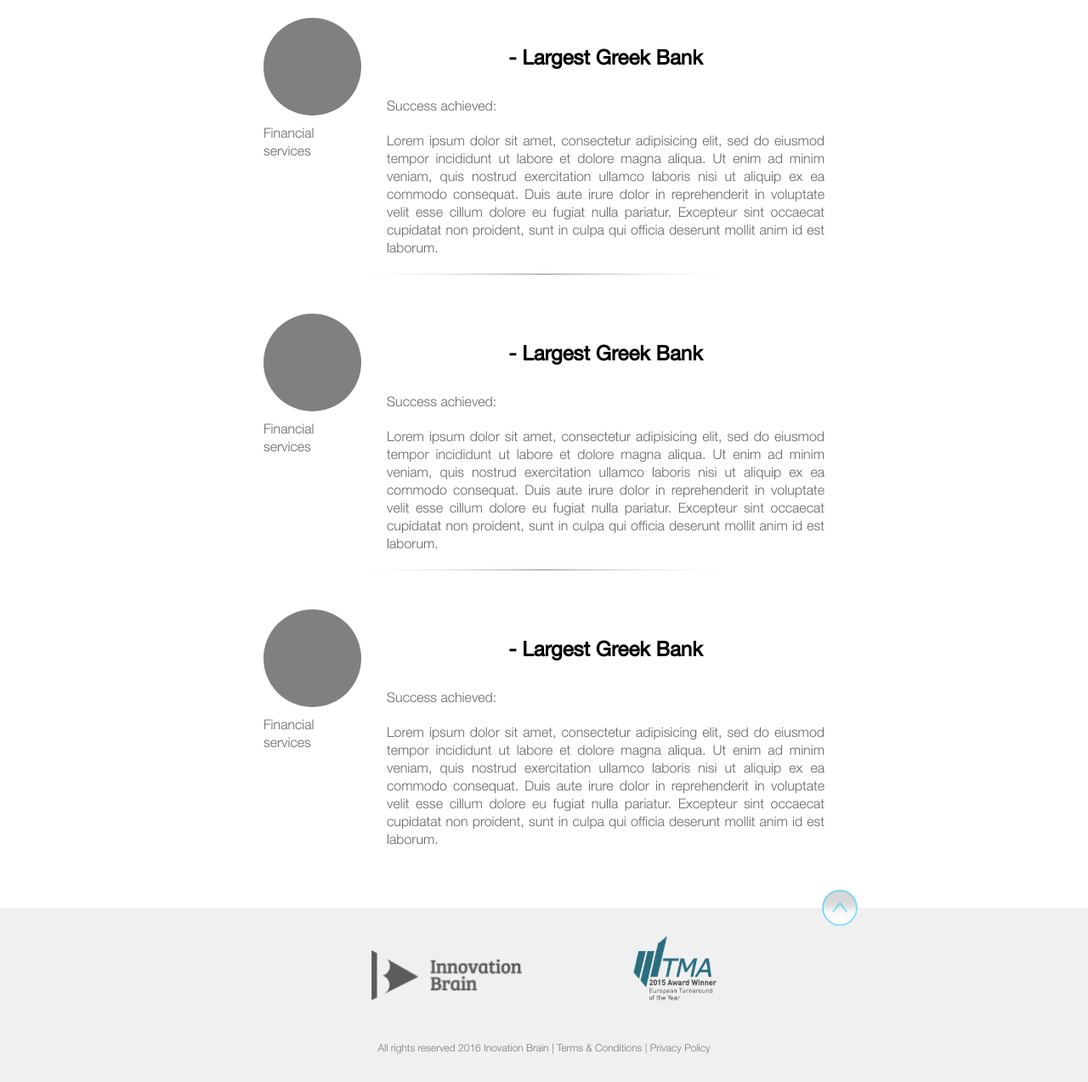
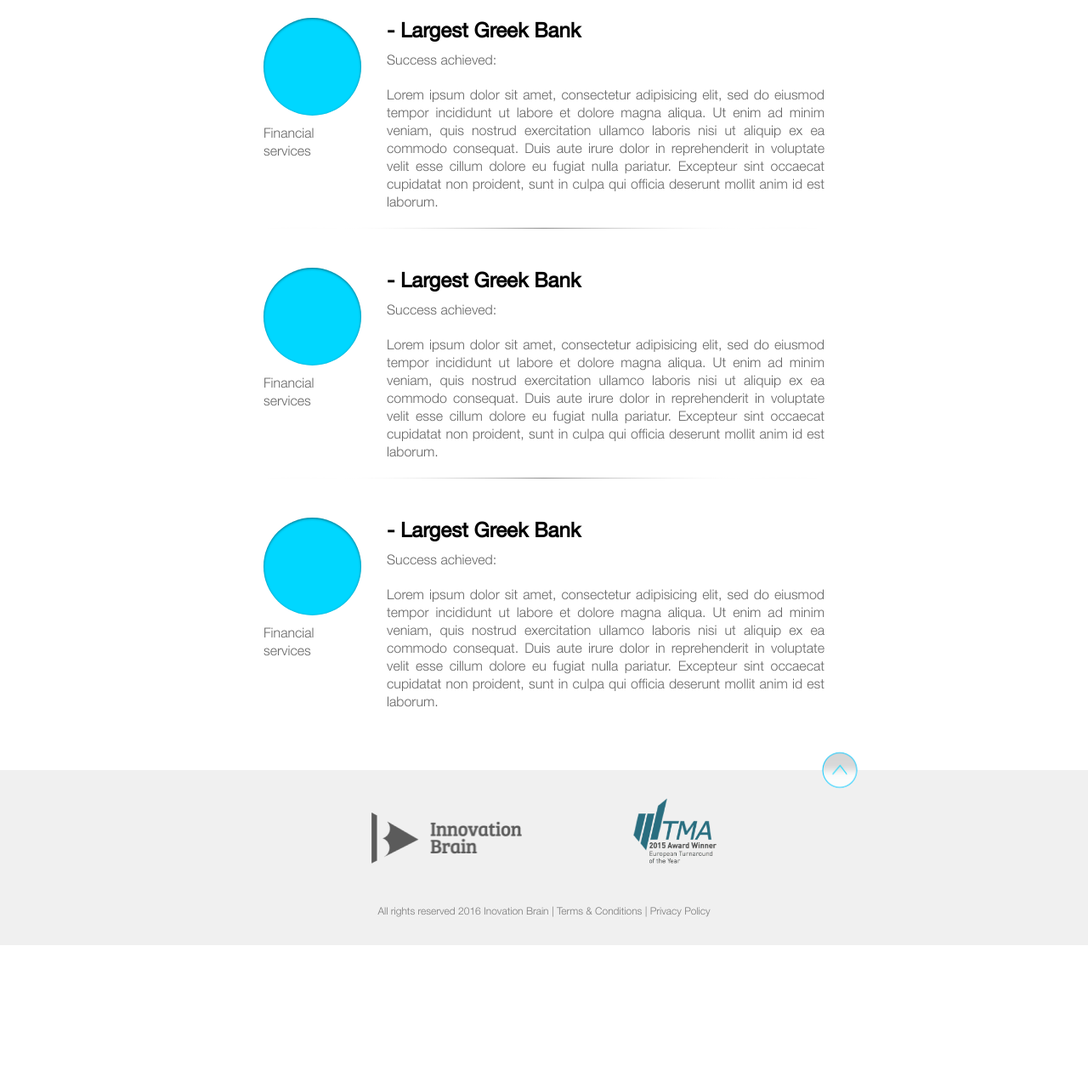
Before and after one commit to markomitranic/innovationBrain, a PHP site: page /production/credentials.html in a window 1280 px wide. Shown: the part 455-1728 px from the top of the page at 85% size. After the commit the page ends 1567 px from the top, so only its background shows below. Run offline with PHP 8.4, Linux system fonts and the light colour scheme; style sheets or scripts are compiled from the project's sources.

Commit message:
css/html somethings

```diff
--- a/assets/less/fonts.less
+++ b/assets/less/fonts.less
@@ -63,6 +63,8 @@ h4 {
 	font-size: 24px;
 	color: #000000;
 	line-height: 1.21em;
+	text-align: left;
+	margin: 0;
 }
 
 body {
--- a/assets/less/sections.less
+++ b/assets/less/sections.less
@@ -65,7 +65,8 @@
 					width: 115px;
 					height: 115px;
 					border-radius: 50%;
-					background-color: gray;
+				    background-color: #00D7FF;
+				    box-shadow: inset 0px 1px 3px 0px rgba(0,0,0,0.50);
 
 					img {
 						width: 115px;
--- a/production/credentials.html
+++ b/production/credentials.html
@@ -39,7 +39,7 @@
 		</ul>
 	</nav>
 
-	<article id="content" class="tabs-content credentials">
+	<article id="content" class="tabs-content">
 
 		<section id="tab1" class="tab-content cases">
 
@@ -109,11 +109,14 @@
 
 		</section>
 
-		<section id="tab2" class="tab-content conferences">
+		<section id="tab2" class="tab-content">
 
 			<h3>Conferences in 2015</h3>
 
 			<img src="img/au-line.png" class="content-spacer-line" alt="spacer">
+
+
+			<section class="block download-group">
 
 				<article>
 					<p>Lorem ipsum dolor sit amet, consectetur adipisicing elit, sed do eiusmod
@@ -171,11 +174,17 @@
 					<p>May, 21015</p>
 				</article>
 
+			</section>
+
 			<img src="img/au-line.png" class="content-spacer-line" alt="spacer">
+
+			<section class="block contact-group">
 
 				<h3><span class="icon icon-mail"></span>Previous conferences available upon request</h3>
 
 				<p>E-mail: asdas@asdasd.asd</p>
+
+			</section>
 
 		</section>
 	</article>
```
Also changed, not shown: production/leadership.html (+4 -4 lines). Lines whose indentation alone changed are shown as unchanged.
